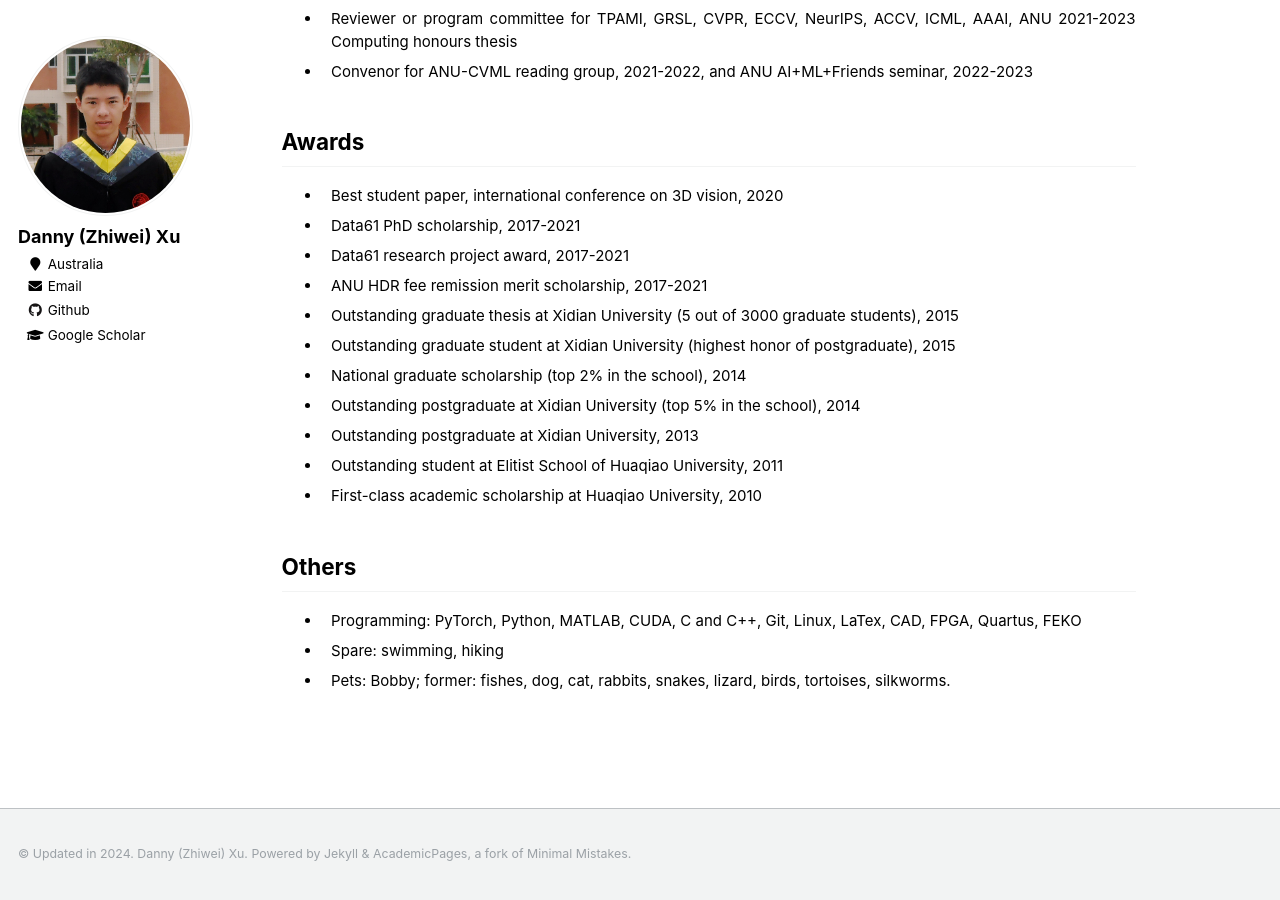
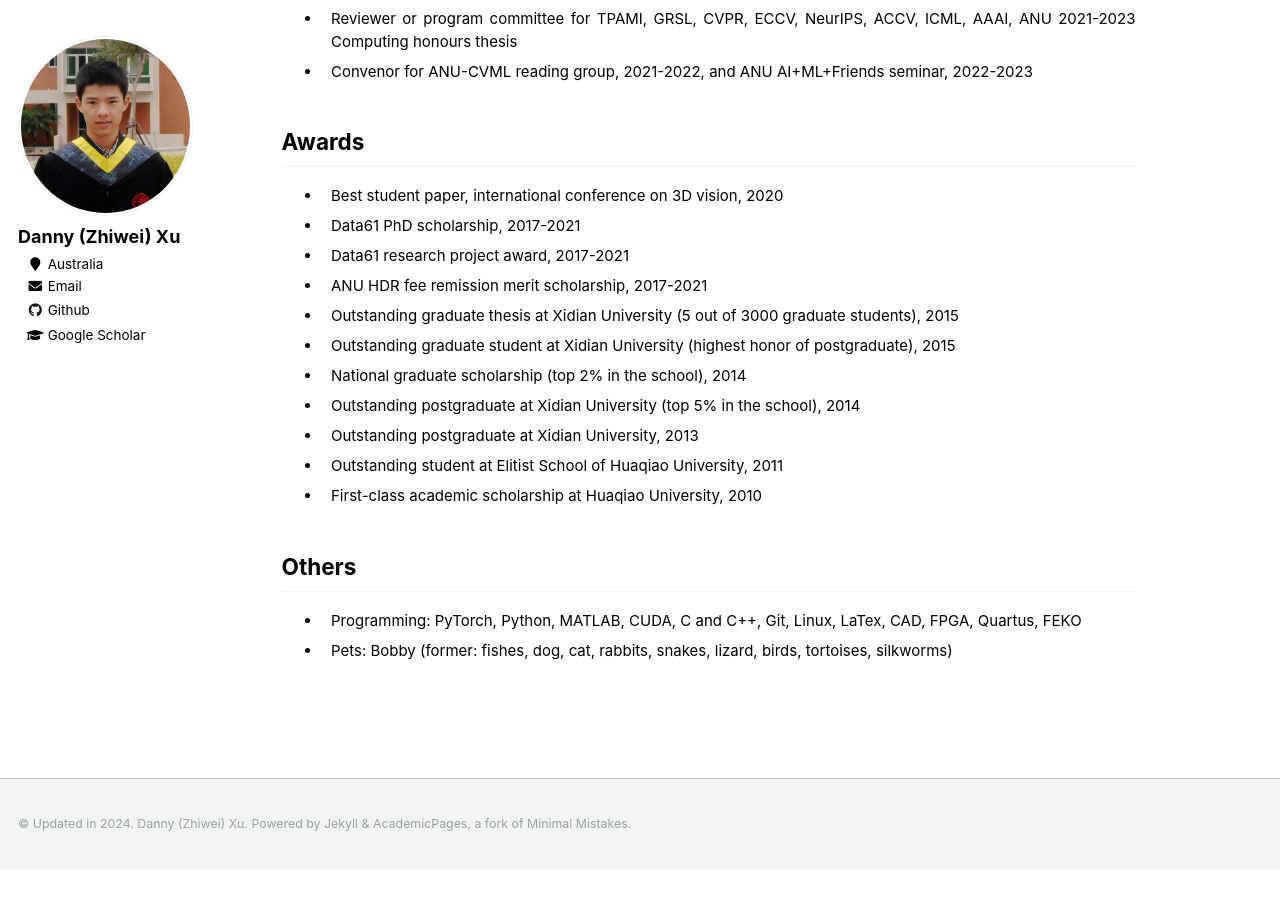
Before and after one commit to zwxu064/zwxu064.github.io, a Jekyll site: the page built from _pages/about.html, in a window 1280 px wide and 900 px high, scrolled down 3243 px. Built offline with Jekyll 4.4.1, drawn with Linux system fonts in a browser that asks for light colours; after the commit the page ends 4113 px from its top, so only the background shows below that.

Commit message:
Update about.html

```diff
--- a/_pages/about.html
+++ b/_pages/about.html
@@ -266,7 +266,5 @@ ul{li{padding-inline-start: 1ch;}}
 <ul>
     <li><div>Programming: PyTorch, Python, MATLAB, CUDA, C and C++, Git, Linux, LaTex, CAD, FPGA, Quartus, FEKO</div>
 
-    <li><div>Spare: swimming, hiking</div>
-
-    <li><div>Pets: Bobby; former: fishes, dog, cat, rabbits, snakes, lizard, birds, tortoises, silkworms.</div>
+    <li><div>Pets: Bobby (former: fishes, dog, cat, rabbits, snakes, lizard, birds, tortoises, silkworms)</div>
 </ul>
```
